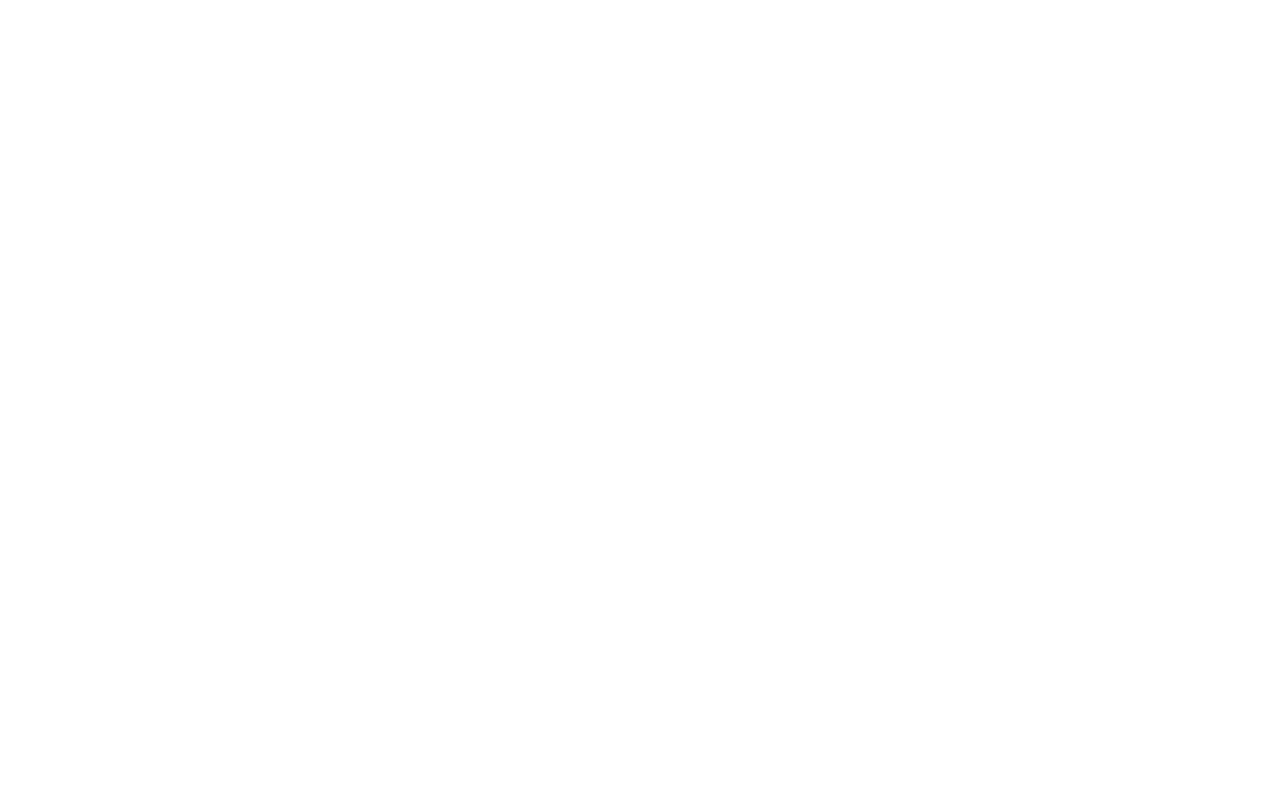
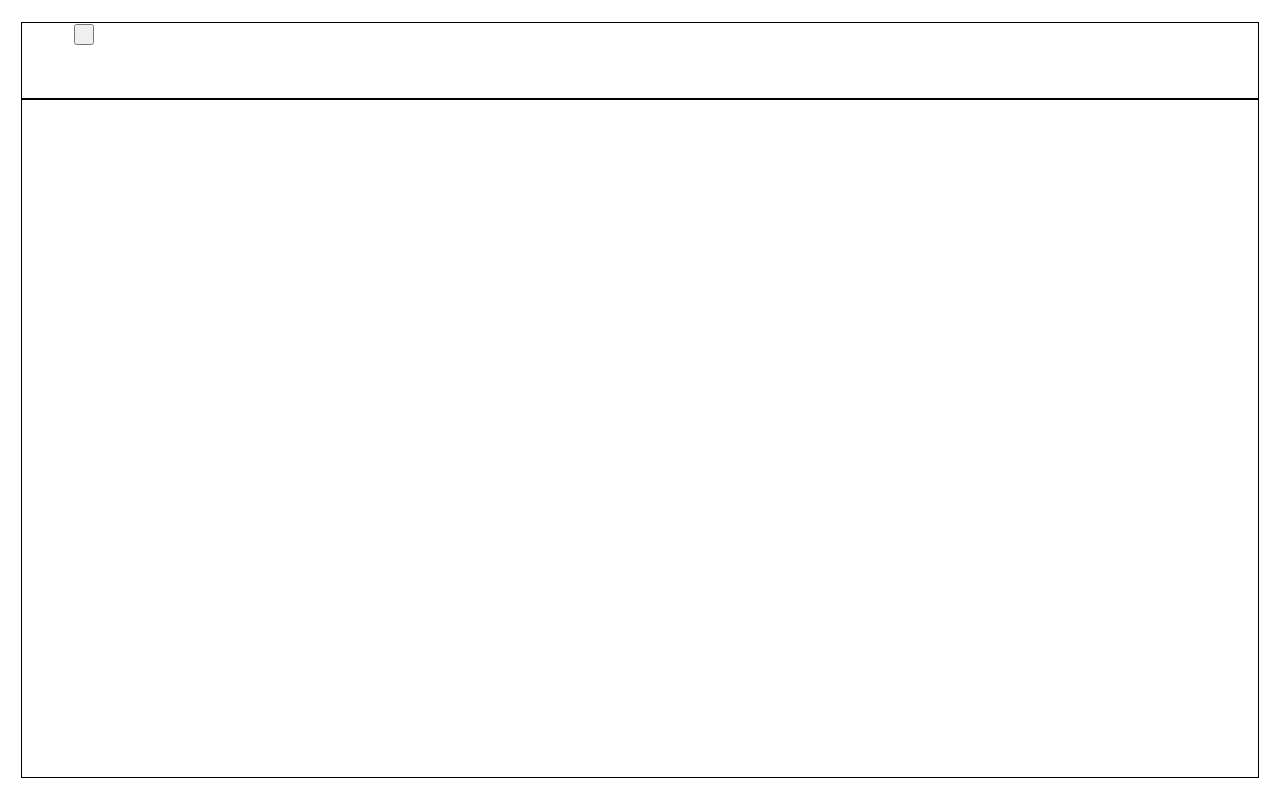
Before and after one commit to akhilkurisinkal/wavesmet-web, a React (Create React App) app: page /emailPrompt in a window 1280 px wide. Before the commit this address had no page. Built offline with nearby package versions, Linux system fonts and the light colour scheme.

Commit message:
added route to email prompt

```diff
--- a/src/RoutePath.jsx
+++ b/src/RoutePath.jsx
@@ -1,12 +1,14 @@
 import React from "react";
 import { Route, Routes } from "react-router-dom";
 import Splash from "./pages/splash/Splash";
+import EmailPrompt from "./pages/email-prompt/EmailPrompt";
 
 
 const RoutePath=()=>{
     return(
         <Routes>
             <Route path="/" element={<Splash/>}/>
+            <Route path="/emailPrompt" element={<EmailPrompt/>}/>
         </Routes>
     )
 }
```
